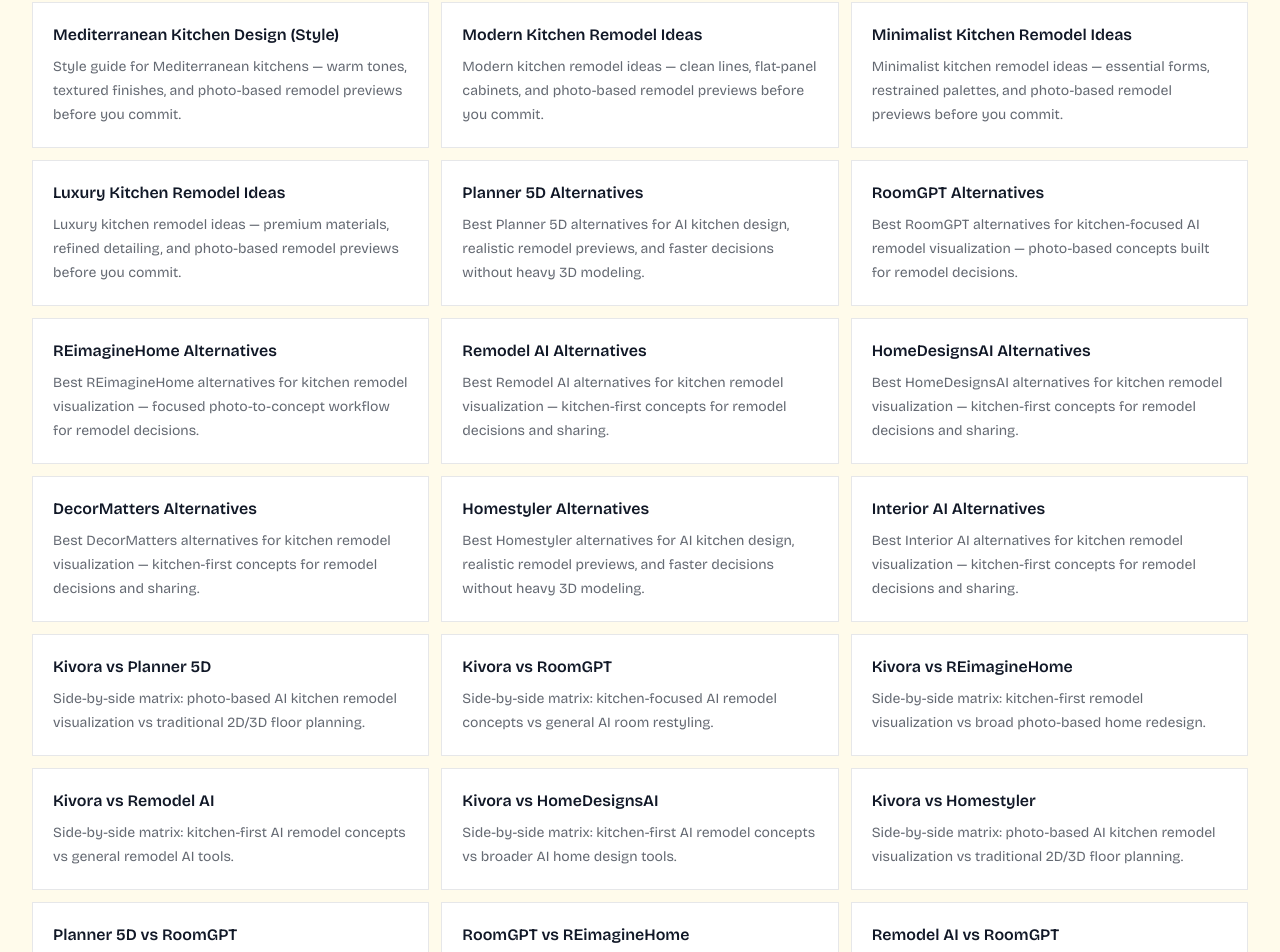
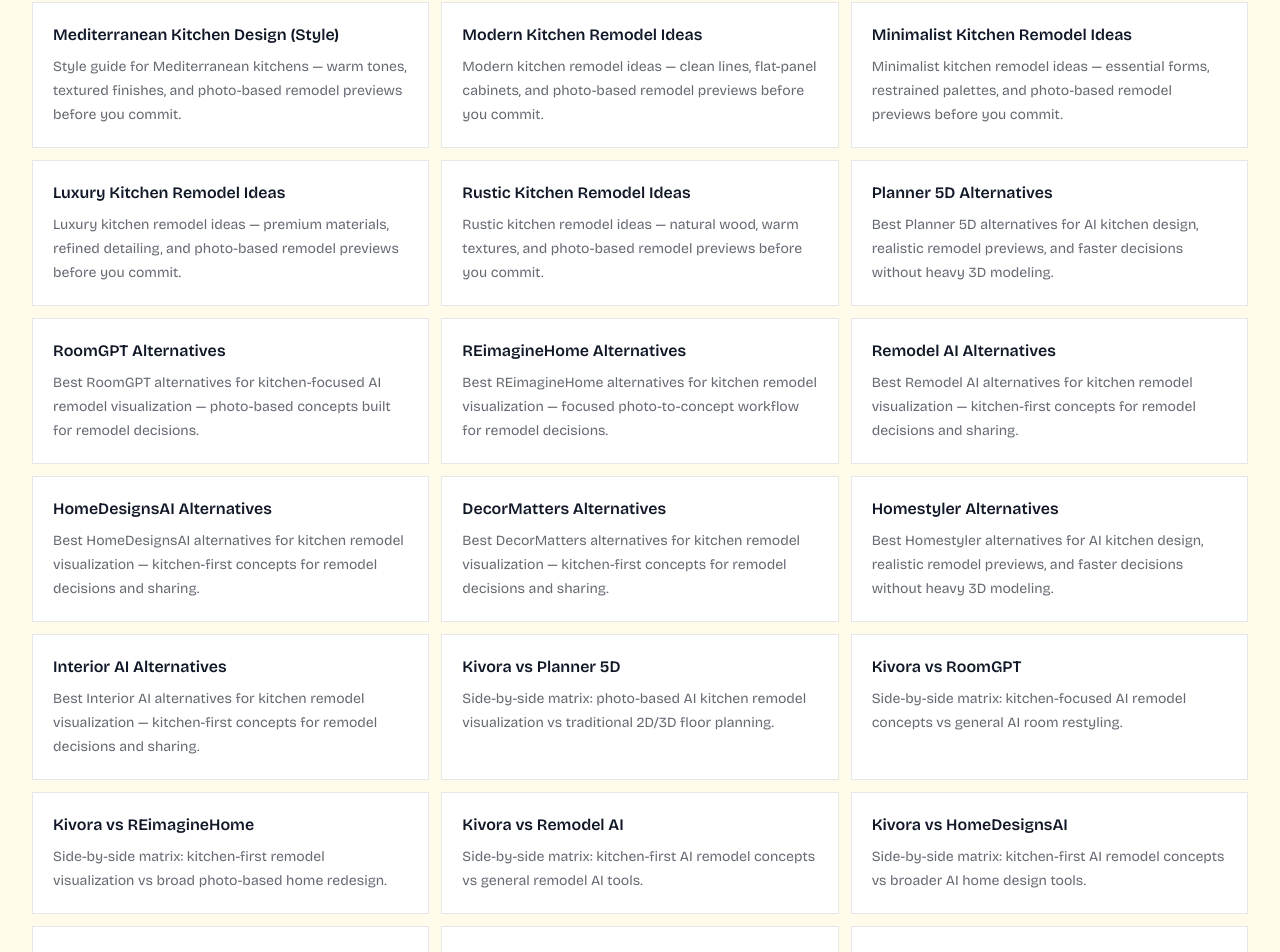
Before and after one commit to KarlGusta/kivora-next, a Next.js app: page /resources in a window 1280 px wide. Shown: the part 2693-3645 px from the top of the page. Built offline with nearby package versions, Linux system fonts and the light colour scheme.

Commit message:
List Rustic Kitchen Remodel Ideas on Resources cluster pages

```diff
--- a/app/resources/page.jsx
+++ b/app/resources/page.jsx
@@ -251,6 +251,12 @@ const clusterPages = [
     label: "Luxury Kitchen Remodel Ideas",
     description:
       "Luxury kitchen remodel ideas — premium materials, refined detailing, and photo-based remodel previews before you commit.",
+  },
+  {
+    href: "/rustic-kitchen-remodel-ideas",
+    label: "Rustic Kitchen Remodel Ideas",
+    description:
+      "Rustic kitchen remodel ideas — natural wood, warm textures, and photo-based remodel previews before you commit.",
   },
   {
     href: "/planner-5d-alternatives",
```
